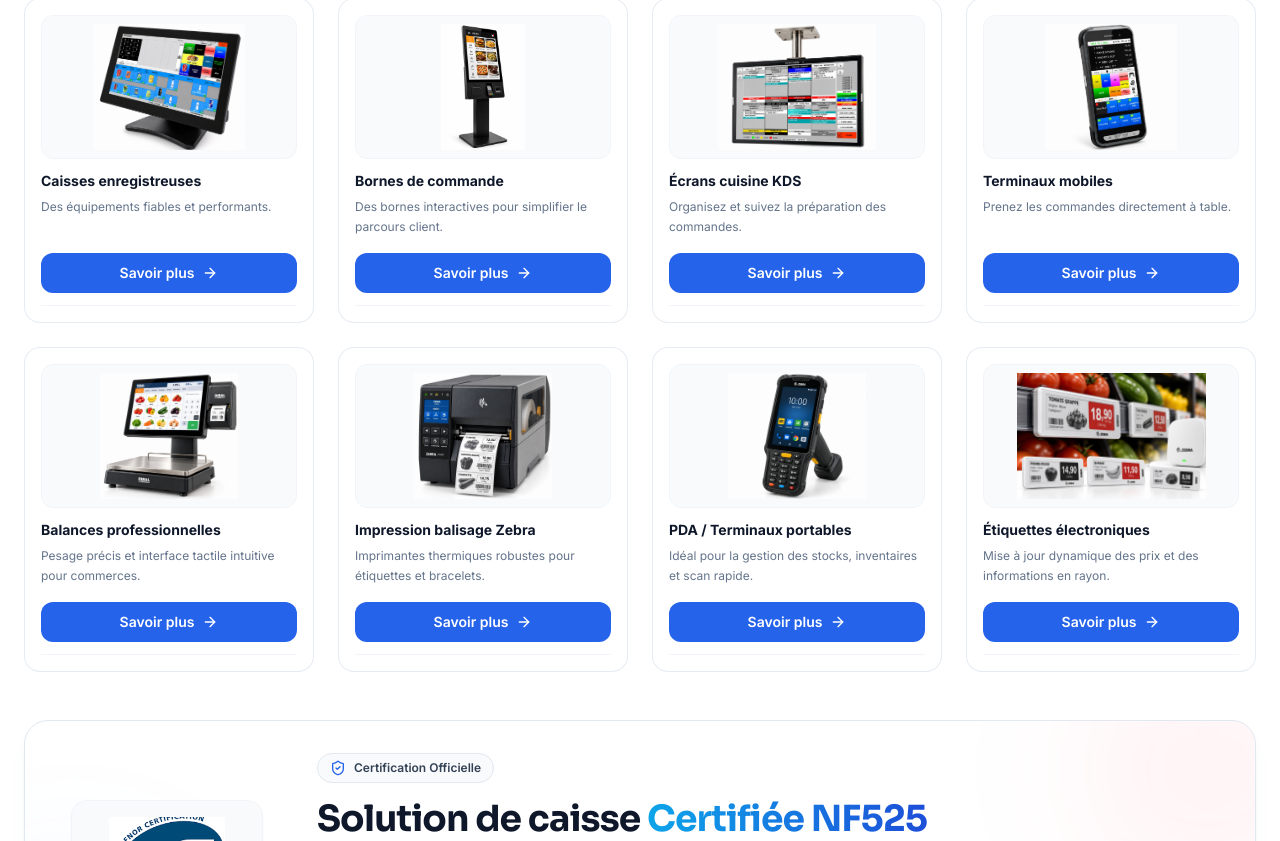
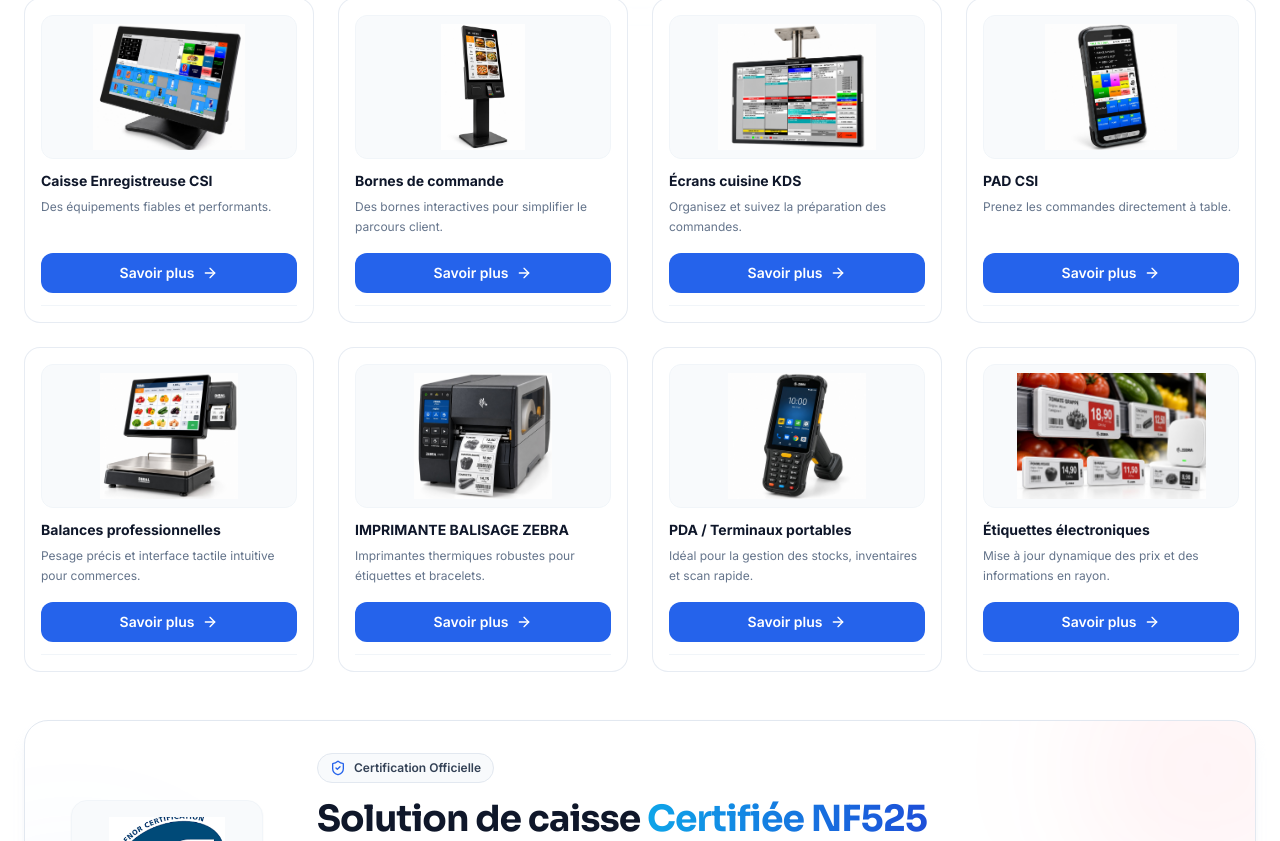
Before and after one commit to zakaria-glitch000/crea, a React (Vite) app: page / in a window 1280 px wide. Shown: the part 3079-3920 px from the top of the page. Built offline with nearby package versions, Linux system fonts and the light colour scheme; no server answers.

Commit message:
Fix product images on Vercel

```diff
--- a/src/App.tsx
+++ b/src/App.tsx
@@ -188,7 +188,6 @@ function HomePage() {
       <WhyUs />
       <Process />
       <About />
-      <Testimonials />
       <CTA />
       <Contact />
     </>
--- a/src/components/Produit.tsx
+++ b/src/components/Produit.tsx
@@ -16,7 +16,7 @@ import etiquetteImage from '@/assets/etiquette.jpg';
 
 const products = [
   {
-    title: 'Caisses enregistreuses',
+    title: 'Caisse Enregistreuse CSI',
     description: 'Des équipements fiables et performants.',
     image: caisseImage,
     link: '/Caisse',
@@ -34,7 +34,7 @@ const products = [
     link: '/kds',
   },
   {
-    title: 'Terminaux mobiles',
+    title: 'PAD CSI',
     description: 'Prenez les commandes directement à table.',
     image: terminalImage,
     link: '/Pda',
@@ -46,7 +46,7 @@ const products = [
     link: '/Balance',
   },
   {
-    title: 'Impression balisage Zebra',
+    title: 'IMPRIMANTE BALISAGE ZEBRA',
     description: 'Imprimantes thermiques robustes pour étiquettes et bracelets.',
     image: zebraImage,
     link: '/Zebra',
```
Also changed, not shown: src/assets/bb5.png, src/assets/tf15.jpeg.
